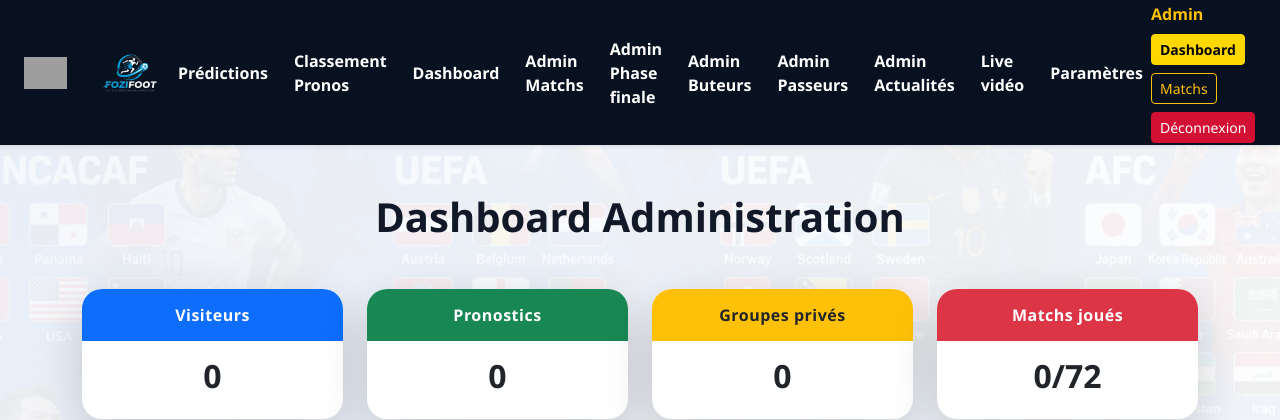
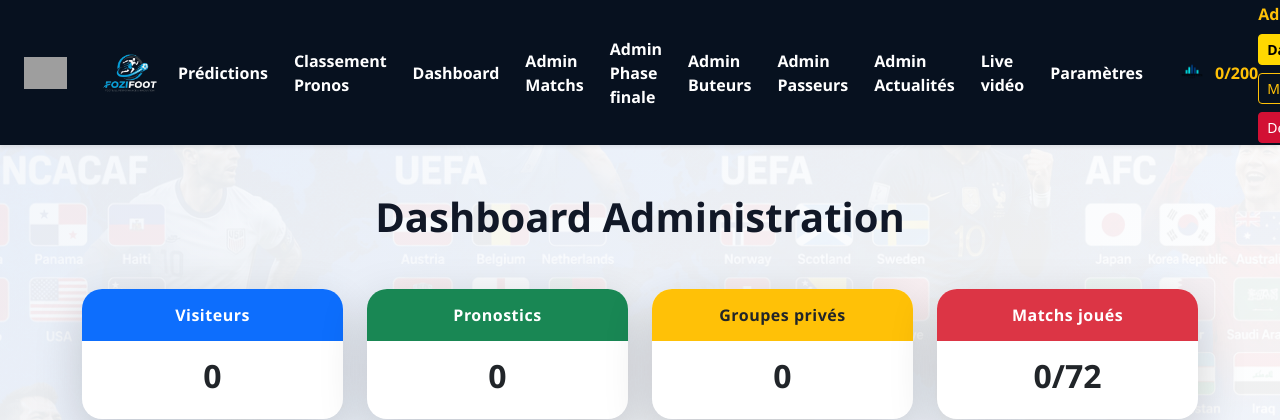
Before and after one commit to shmerleybrun-pixel/WorldCup2026, a Flask app: page /admin/dashboard in a window 1280 px wide. Shown: the top 420 px of the page. Run offline with Flask 3, Linux system fonts and the light colour scheme; a user stored in the database is signed in; data comes from the database, SQL or seed files in the repository; data that the repository does not hold is empty; grey boxes are pictures that could not be loaded.

Commit message:
Add predictor tooltip to navbar

```diff
--- a/templates/navbar.html
+++ b/templates/navbar.html
@@ -14,10 +14,21 @@
         padding-top: 2px !important;
         padding-bottom: 2px !important;
     }
+
+    .prono-counter-link {
+        cursor: default;
+    }
+
+    .prono-counter-img {
+        height: 30px;
+        width: auto;
+        margin-right: 8px;
+    }
 </style>
 
 <nav class="navbar navbar-expand-lg navbar-dark bg-dark shadow-sm navbar-fixed-pro">
     <div class="container-fluid px-4">
+
 
     <a class="navbar-brand fw-bold d-flex align-items-center navbar-brand-area" href="/">
 
@@ -34,7 +45,10 @@
     <button class="navbar-toggler"
             type="button"
             data-bs-toggle="collapse"
-                data-bs-target="#navbarNav">
+            data-bs-target="#navbarNav"
+            aria-controls="navbarNav"
+            aria-expanded="false"
+            aria-label="Ouvrir le menu">
         <span class="navbar-toggler-icon"></span>
     </button>
 
@@ -88,26 +102,22 @@
                     <a class="nav-link {% if active_page == 'predictions' %}active{% endif %}" href="/predictions">Prédictions</a>
                 </li>
 
+                <li class="nav-item ms-3">
+                    <span class="nav-link d-flex align-items-center p-0 prono-counter-link"
+                          data-bs-toggle="tooltip"
+                          data-bs-placement="bottom"
+                          title="Pronostiqueurs">
 
-
-
-
-                    <li class="nav-item ms-3">
-                       <a class="nav-link d-flex align-items-center p-0">
                         <img src="{{ url_for('static', filename='images/prono.png') }}"
                              alt="Pronostiqueurs"
-                                style="height:30px;width:auto;margin-right:8px;">
+                             class="prono-counter-img">
 
                         <span class="fw-bold text-warning">
                             {{ pronostiqueurs_count|default(0) }}/200
                         </span>
-                       </a>
+
+                    </span>
                 </li>
-
-
-
-
-
 
             {% elif session.get("role") == "visitor" %}
 
@@ -131,7 +141,6 @@
                     <a class="nav-link {% if active_page == 'passeurs' %}active{% endif %}" href="/passeurs">Passeurs</a>
                 </li>
 
-
                 <li class="nav-item">
                     <a class="nav-link {% if active_page == 'stadiums' %}active{% endif %}" href="/stadiums">Stades</a>
                 </li>
@@ -146,6 +155,23 @@
                     <a class="nav-link {% if active_page == 'groupes_prives' %}active{% endif %}" href="/groupes-prives">
                         Groupes privés
                     </a>
+                </li>
+
+                <li class="nav-item ms-3">
+                    <span class="nav-link d-flex align-items-center p-0 prono-counter-link"
+                          data-bs-toggle="tooltip"
+                          data-bs-placement="bottom"
+                          title="Pronostiqueurs">
+
+                        <img src="{{ url_for('static', filename='images/prono.png') }}"
+                             alt="Pronostiqueurs"
+                             class="prono-counter-img">
+
+                        <span class="fw-bold text-warning">
+                            {{ pronostiqueurs_count|default(0) }}/200
+                        </span>
+
+                    </span>
                 </li>
 
             {% elif session.get("role") == "admin" %}
@@ -208,6 +234,23 @@
                     <a class="nav-link text-warning fw-bold {% if active_page == 'admin_settings' %}active{% endif %}" href="/admin/settings">
                         Paramètres
                     </a>
+                </li>
+
+                <li class="nav-item ms-3">
+                    <span class="nav-link d-flex align-items-center p-0 prono-counter-link"
+                          data-bs-toggle="tooltip"
+                          data-bs-placement="bottom"
+                          title="Pronostiqueurs">
+
+                        <img src="{{ url_for('static', filename='images/prono.png') }}"
+                             alt="Pronostiqueurs"
+                             class="prono-counter-img">
+
+                        <span class="fw-bold text-warning">
+                            {{ pronostiqueurs_count|default(0) }}/200
+                        </span>
+
+                    </span>
                 </li>
 
             {% endif %}
@@ -277,4 +320,16 @@
     </div>
 
 </div>
+
+
 </nav>
+
+<script>
+    document.addEventListener("DOMContentLoaded", function () {
+        const tooltipTriggerList = document.querySelectorAll('[data-bs-toggle="tooltip"]');
+
+        tooltipTriggerList.forEach(function (tooltipTriggerEl) {
+            new bootstrap.Tooltip(tooltipTriggerEl);
+        });
+    });
+</script>
```
Lines whose indentation alone changed are shown as unchanged.
